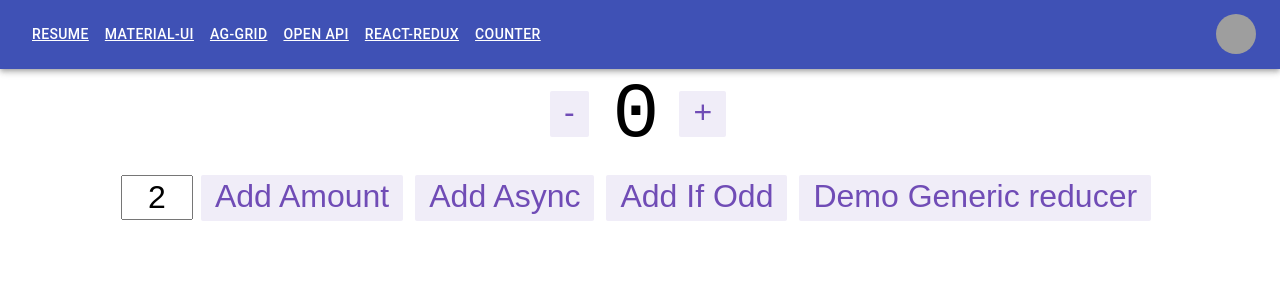
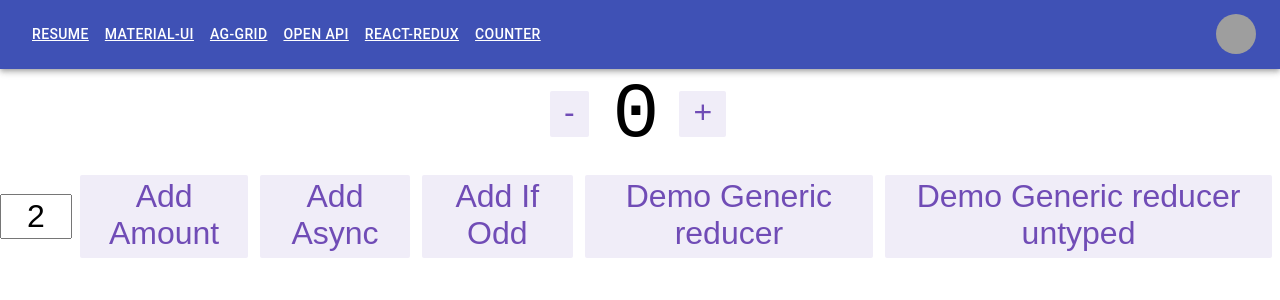
Before and after one commit to acudworth3/atc_portfolio, a React (Create React App) app: page /counter in a window 1280 px wide. Shown: the top 300 px of the page. Built offline with nearby package versions, Linux system fonts and the light colour scheme; grey boxes are pictures that could not be loaded.

Commit message:
working demo

```diff
--- a/src/features/counter/Counter.tsx
+++ b/src/features/counter/Counter.tsx
@@ -9,6 +9,7 @@ import {
   incrementIfOdd,
   selectCount,
   modifyNestedObj,
+  modifyNestedObjWoTypes,
 } from "./counterSlice";
 import styles from "./Counter.module.css";
 import { Box } from "@mui/material";
@@ -18,9 +19,10 @@ export function Counter() {
   const { nestObj } = useAppSelector((state) => state.counter);
   const dispatch = useAppDispatch();
   const [incrementAmount, setIncrementAmount] = useState("2");
-  const [displayObj, setdisplayObj] = useState(
-    useAppSelector((state) => state.counter.nestObj)
-  );
+  // aslo
+  // const [displayObj, setdisplayObj] = useState(
+  //   useAppSelector((state) => state.counter.nestObj)
+  // );
 
   const incrementValue = Number(incrementAmount) || 0;
 
@@ -75,13 +77,15 @@ export function Counter() {
           </button>
           <button
             className={styles.button}
-            onClick={() =>
-              dispatch(
-                modifyNestedObj({ bool1: true, bool2: true, bool3: true })
-              )
-            }
+            onClick={() => dispatch(modifyNestedObj({ bool1: true }))}
           >
             Demo Generic reducer
+          </button>
+          <button
+            className={styles.button}
+            onClick={() => dispatch(modifyNestedObjWoTypes({ bool2: true }))}
+          >
+            Demo Generic reducer untyped
           </button>
         </div>
       </div>
--- a/src/features/counter/counterSlice.ts
+++ b/src/features/counter/counterSlice.ts
@@ -5,7 +5,7 @@ import { fetchCount } from './counterAPI';
 export interface CounterState {
   value: number;
   status: 'idle' | 'loading' | 'failed';
-  nestObj?: {bool1?: boolean, bool2: boolean,bool3: boolean,};
+  nestObj?: {bool1?: boolean, bool2?: boolean,bool3?: boolean,};
 }
 
 const initialState: CounterState = {
@@ -47,7 +47,11 @@ export const counterSlice = createSlice({
     incrementByAmount: (state, action: PayloadAction<number>) => {
       state.value += action.payload;
     },
-    modifyNestedObj: (state, action) => {
+    modifyNestedObj: (state, action: PayloadAction<{bool1?: boolean, bool2?: boolean,bool3?: boolean}>) => {
+      state.nestObj = {...state.nestObj, ...action.payload};
+
+    },
+    modifyNestedObjWoTypes: (state, action) => {
       state.nestObj = {...state.nestObj, ...action.payload};
 
     }
@@ -69,7 +73,7 @@ export const counterSlice = createSlice({
   },
 });
 
-export const { increment, decrement, incrementByAmount, modifyNestedObj } = counterSlice.actions;
+export const { increment, decrement, incrementByAmount, modifyNestedObj, modifyNestedObjWoTypes} = counterSlice.actions;
 
 // The function below is called a selector and allows us to select a value from
 // the state. Selectors can also be defined inline where they're used instead of
```
